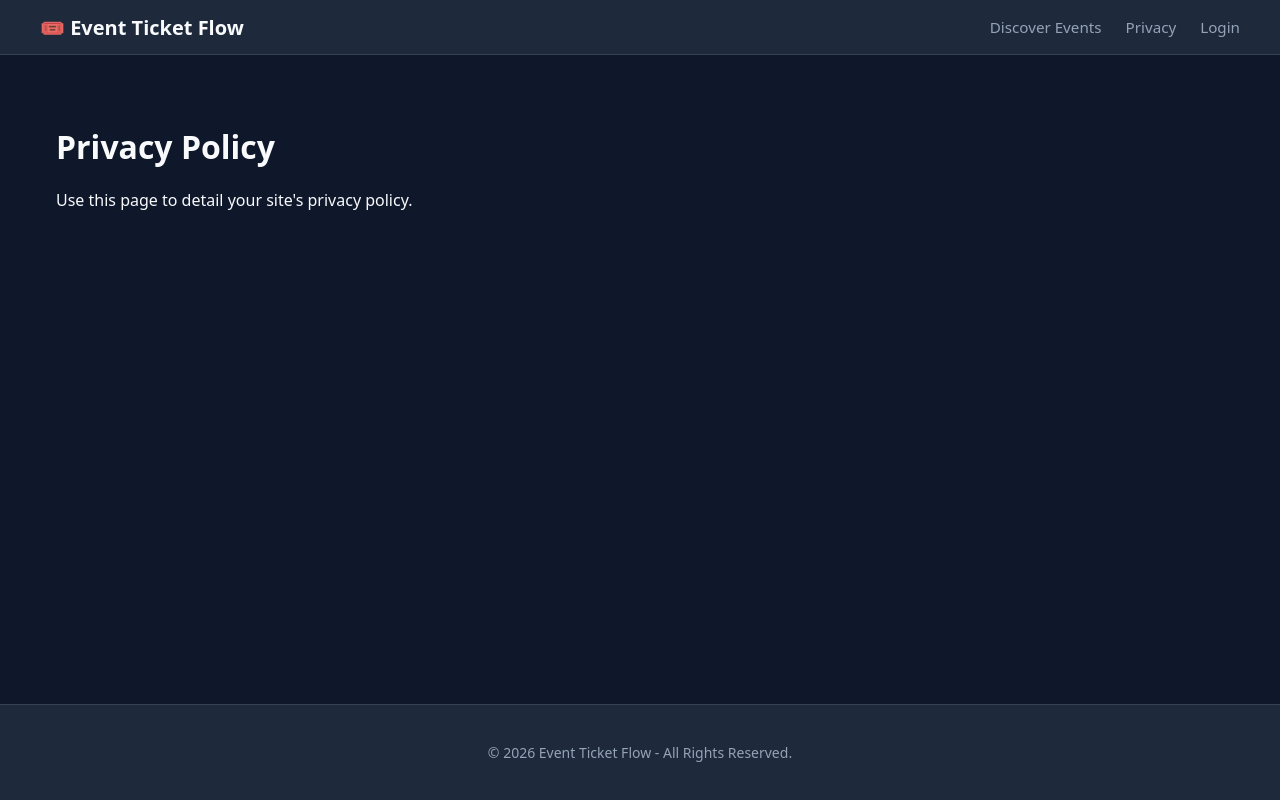
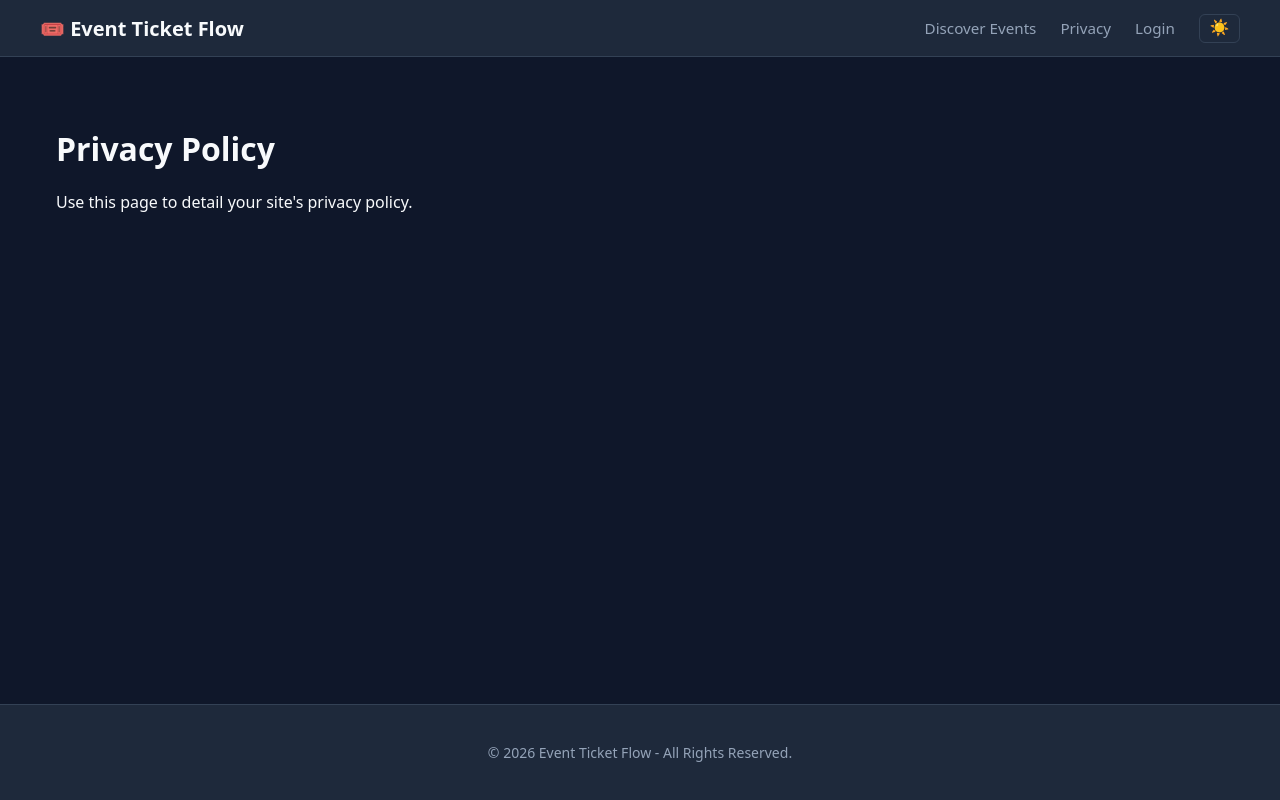
Before and after one commit to it-sd-capstone/2026-fall-team4, an ASP.NET Core app: page /Home/Privacy in a window 1280 px wide. Run offline with ASP.NET Core 8, Linux system fonts and the light colour scheme; some libraries are stand-ins or nearby versions.

Commit message:
Add persistant light/dark mode theme toggle to layout and navbar

```diff
--- a/EventTicketFlow/Views/Shared/_Layout.cshtml
+++ b/EventTicketFlow/Views/Shared/_Layout.cshtml
@@ -4,6 +4,12 @@
     <meta charset="utf-8" />
     <meta name="viewport" content="width=device-width, initial-scale=1.0" />
     <title>@ViewData["Title"] - Event Ticket Flow</title>
+    <script>
+        (function () {
+            const savedTheme = localStorage.getItem('etf-theme') || 'dark';
+            document.documentElement.setAttribute('data-theme', savedTheme);
+        })();
+    </script>
     <link rel="stylesheet" href="~/css/site.css" asp-append-version="true" />
 </head>
 <body>
@@ -20,6 +26,7 @@
         </footer>
     </div>
 
+    <script src="~/js/site.js" asp-append-version="true"></script>
     @await RenderSectionAsync("Scripts", required: false)
 </body>
 </html>
--- a/EventTicketFlow/Views/Shared/_Navbar.cshtml
+++ b/EventTicketFlow/Views/Shared/_Navbar.cshtml
@@ -7,6 +7,11 @@
             <li><a asp-controller="Home" asp-action="Index" class="nav-link">Discover Events</a></li>
             <li><a asp-controller="Home" asp-action="Privacy" class="nav-link">Privacy</a></li>
             <partial name="_LoginPartial" />
+            <li>
+                <button type="button" id="theme-toggle" class="theme-toggle-btn" aria-label="Toggle light or dark theme" title="Switch Theme">
+                    <span id="theme-icon">☀️</span>
+                </button>
+            </li>
         </ul>
     </nav>
 </header>
--- a/EventTicketFlow/wwwroot/css/site.css
+++ b/EventTicketFlow/wwwroot/css/site.css
@@ -4,14 +4,33 @@
 :root {
     --primary-color: #2563eb;
     --primary-hover: #1d4ed8;
-    --bg-dark: #0f172a;
-    --bg-card: #1e293b;
+    --bg-body: #0f172a;
+    --bg-surface: #1e293b;
     --text-main: #f8fafc;
     --text-muted: #94a3b8;
     --border-color: #334155;
     --danger-color: #ef4444;
     --success-color: #22c55e;
     --warning-color: #f59e0b;
+    --alert-danger-text: #fca5a5;
+    --alert-success-text: #86efac;
+    --alert-warning-text: #fde047;
+}
+
+[data-theme="light"] {
+    --primary-color: #2563eb;
+    --primary-hover: #1d4ed8;
+    --bg-body: #f8fafc;
+    --bg-surface: #ffffff;
+    --text-main: #0f172a;
+    --text-muted: #475569;
+    --border-color: #cbd5e1;
+    --danger-color: #dc2626;
+    --success-color: #16a34a;
+    --warning-color: #d97706;
+    --alert-danger-text: #991b1b;
+    --alert-success-text: #166534;
+    --alert-warning-text: #92400e;
 }
 
 html {
@@ -30,18 +49,18 @@ body {
     height: 100%;
     margin: 0;
     padding: 0;
-    background-color: var(--bg-dark);
+    background-color: var(--bg-body);
     color: var(--text-main);
     font-family: system-ui, -apple-system, BlinkMacSystemFont, 'Segoe UI', Roboto, Oxygen, Ubuntu, Cantarell, sans-serif;
+    transition: background-color 0.2s ease, color 0.2s ease;
 }
 
-/* Customized Focus States for Form Inputs & Buttons */
 .btn:focus,
 .btn:active:focus,
 .btn-link.nav-link:focus,
 .form-control:focus,
 .form-check-input:focus {
-    box-shadow: 0 0 0 0.1rem var(--bg-dark), 0 0 0 0.25rem var(--primary-color);
+    box-shadow: 0 0 0 0.1rem var(--bg-body), 0 0 0 0.25rem var(--primary-color);
 }
 
 .form-floating > .form-control-plaintext::placeholder,
@@ -77,7 +96,7 @@ body {
    3. Header & Navigation Bar
    ========================================================================== */
 .site-header {
-    background-color: var(--bg-card);
+    background-color: var(--bg-surface);
     border-bottom: 1px solid var(--border-color);
     position: sticky;
     top: 0;
@@ -105,6 +124,7 @@ body {
 
 .nav-links {
     display: flex;
+    align-items: center;
     list-style: none;
     margin: 0;
     padding: 0;
@@ -122,6 +142,33 @@ body {
     .nav-link:hover,
     .nav-link.active {
         color: var(--text-main);
+    }
+
+.logout-button {
+    background: none;
+    border: none;
+    padding: 0;
+    font: inherit;
+    cursor: pointer;
+}
+
+.theme-toggle-btn {
+    background: transparent;
+    border: 1px solid var(--border-color);
+    color: var(--text-main);
+    border-radius: 6px;
+    padding: 0.35rem 0.6rem;
+    cursor: pointer;
+    font-size: 1rem;
+    line-height: 1;
+    display: inline-flex;
+    align-items: center;
+    justify-content: center;
+    transition: background-color 0.2s, border-color 0.2s;
+}
+
+    .theme-toggle-btn:hover {
+        background-color: rgba(148, 163, 184, 0.15);
     }
 
 /* ==========================================================================
@@ -147,19 +194,19 @@ body {
 .alert-danger {
     background-color: rgba(239, 68, 68, 0.15);
     border-color: var(--danger-color);
-    color: #fca5a5;
+    color: var(--alert-danger-text);
 }
 
 .alert-success {
     background-color: rgba(34, 197, 94, 0.15);
     border-color: var(--success-color);
-    color: #86efac;
+    color: var(--alert-success-text);
 }
 
 .alert-warning {
     background-color: rgba(245, 158, 11, 0.15);
     border-color: var(--warning-color);
-    color: #fde047;
+    color: var(--alert-warning-text);
 }
 
 .alert-close {
@@ -176,7 +223,7 @@ body {
    ========================================================================== */
 .site-footer {
     flex-shrink: 0;
-    background-color: var(--bg-card);
+    background-color: var(--bg-surface);
     border-top: 1px solid var(--border-color);
     padding: 1.5rem 1rem;
     text-align: center;
--- a/EventTicketFlow/wwwroot/js/site.js
+++ b/EventTicketFlow/wwwroot/js/site.js
@@ -1,4 +1,23 @@
-// Please see documentation at https://learn.microsoft.com/aspnet/core/client-side/bundling-and-minification
-// for details on configuring this project to bundle and minify static web assets.
+document.addEventListener('DOMContentLoaded', () => {
+    const toggleBtn = document.getElementById('theme-toggle');
+    const themeIcon = document.getElementById('theme-icon');
+    const htmlElement = document.documentElement;
 
-// Write your JavaScript code.
+    if (!toggleBtn || !themeIcon) return;
+
+    const updateIcon = (theme) => {
+        themeIcon.textContent = theme === 'light' ? '🌙' : '☀️';
+    };
+
+    const currentTheme = htmlElement.getAttribute('data-theme') || 'dark';
+    updateIcon(currentTheme);
+
+    toggleBtn.addEventListener('click', () => {
+        const activeTheme = htmlElement.getAttribute('data-theme');
+        const nextTheme = activeTheme === 'light' ? 'dark' : 'light';
+
+        htmlElement.setAttribute('data-theme', nextTheme);
+        localStorage.setItem('etf-theme', nextTheme);
+        updateIcon(nextTheme);
+    });
+});
```
